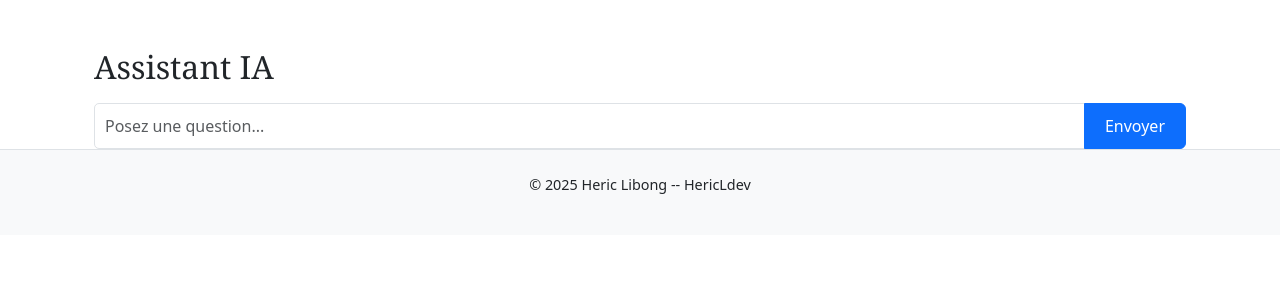
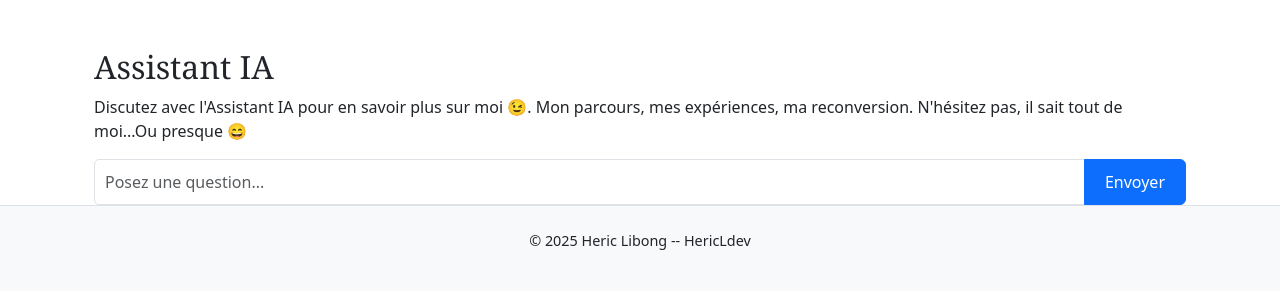
Before and after one commit to hericlibong/blog_django, a Django app: page /openaichat/chatbot/ in a window 1280 px wide. Shown: the part 144-444 px from the top of the page. Run offline with Django 5.2, Linux system fonts and the light colour scheme; some libraries are stand-ins or nearby versions.

Commit message:
message for chatbot

```diff
--- a/django_blog/openaichat/templates/openaichat/chatbot.html
+++ b/django_blog/openaichat/templates/openaichat/chatbot.html
@@ -5,6 +5,7 @@
 {% block content %}
 <div class="container mt-5">
     <h2>Assistant IA</h2>
+    <p>Discutez avec l'Assistant IA pour en savoir plus sur moi 😉. Mon parcours, mes expériences, ma reconversion. N'hésitez pas, il sait tout de moi...Ou presque 😄</p>
     <div class="chat-container">
         <div id="chat-box" class="chat-box"></div>
         <div class="input-group mt-3">
```
